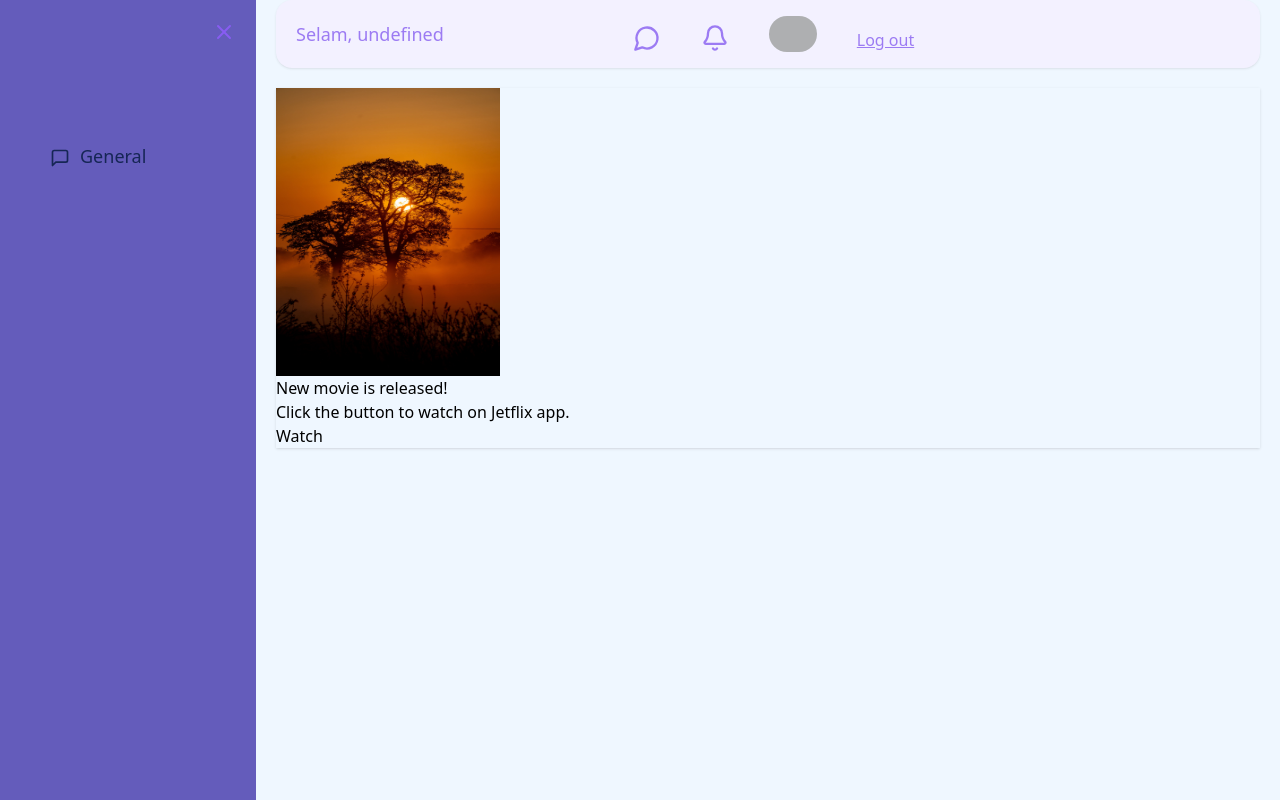
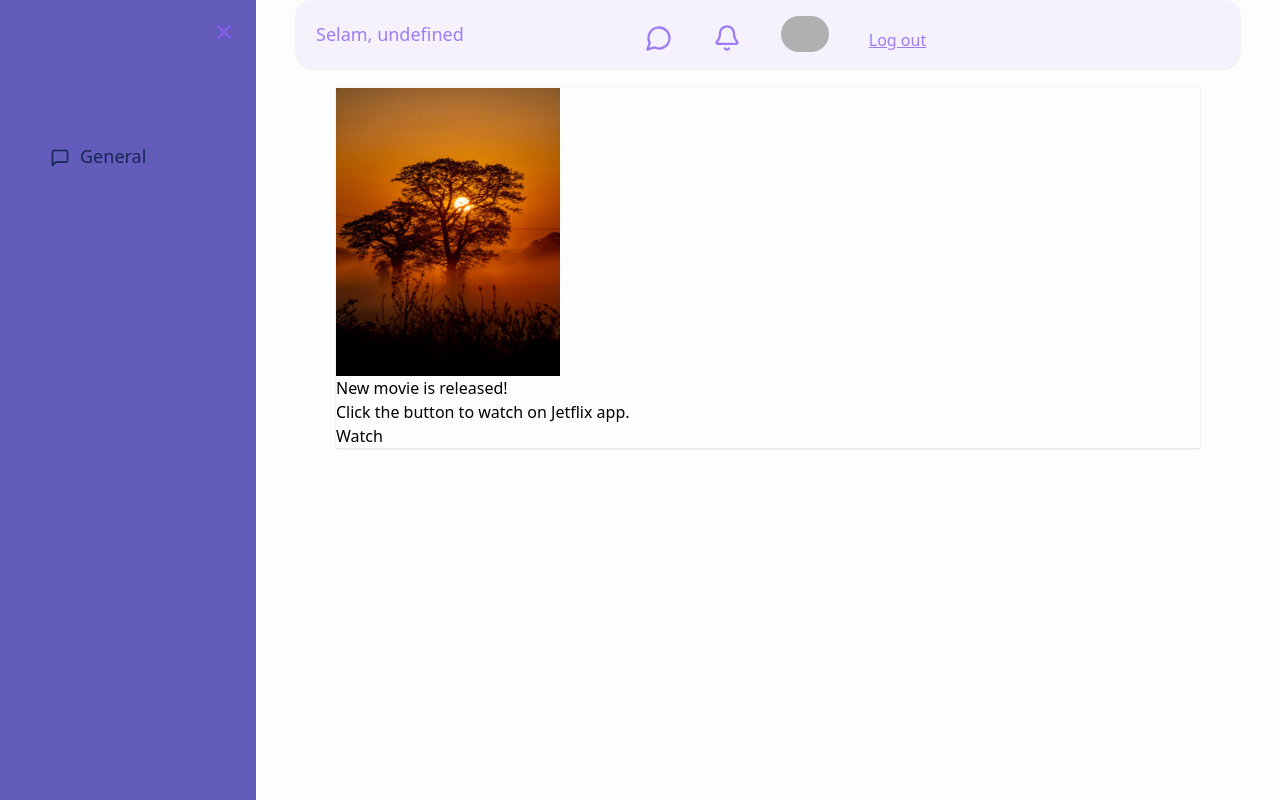
Before and after one commit to BettyyN/Social-Company-App, a Next.js app: page /home in a window 1280 px wide. Built offline with nearby package versions, Linux system fonts and the light colour scheme; no server answers; sample sign-in values are in the browser's storage; grey boxes are pictures that could not be loaded.

Commit message:
home page updated

```diff
--- a/app/home/page.tsx
+++ b/app/home/page.tsx
@@ -17,14 +17,17 @@ export default async function page() {
     const userName=(session?.user.firstName+" ").toString();
     return (
       <>
-        <div className="flex flex-row h-screen bg-[#eff7ff]">
+        <div className="flex flex-row h-screen bg-[#FDFDFD] overflow-hidden">
           <div className="flex">
             <Drawer />
           </div>
-          <div className="flex-1 overflow-y-auto transition-margin duration-300">
-            <HomeHeader userName={userName} />
-            {/* <h2 className=" m-5 justify-center">Welcome back {session?.user.firstName}</h2> */}
-            <PostCard />
+          <div className="flex-1 overflow-y-auto transition-margin duration-300 ">
+            <div className="md:mx-5">
+              <HomeHeader userName={userName} />
+            </div>
+            <div className="md:mx-15">
+              <PostCard />
+            </div>
           </div>
         </div>
       </>
```
